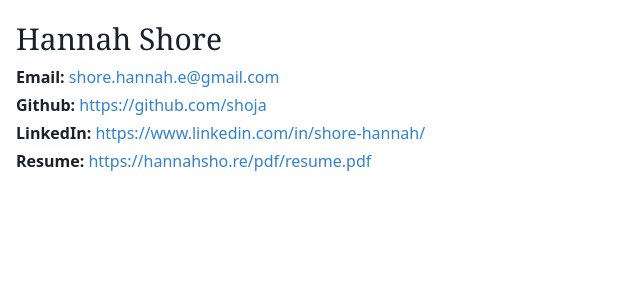
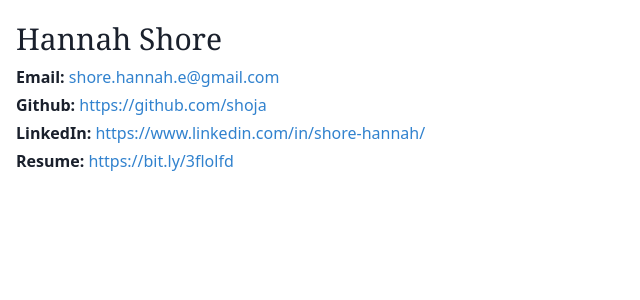
Before and after one commit to shoha/hannahsho.re, a Next.js app: page / in a window 1280 px wide. Shown: the top 300 px of the page, without its empty margins (0-640 px from the left). Built offline with nearby package versions, Linux system fonts and the light colour scheme.

Commit message:
Link to PDF of google doc directly.

```diff
--- a/pages/index.js
+++ b/pages/index.js
@@ -27,7 +27,7 @@ export default function Home() {
               <span className="font-semibold">LinkedIn:</span> <a href="https://www.linkedin.com/in/shore-hannah/" className="text-blue-600">https://www.linkedin.com/in/shore-hannah/</a>
             </li>
             <li className="">
-              <span className="font-semibold">Resume:</span> <a href="/pdf/resume.pdf" className="text-blue-600">https://hannahsho.re/pdf/resume.pdf</a>
+              <span className="font-semibold">Resume:</span> <a href="https://bit.ly/3flolfd" className="text-blue-600">https://bit.ly/3flolfd</a>
             </li>
           </ul>
         </div>
```
Also changed, not shown: 1 other file (tests, documents, lock files or other folders).
